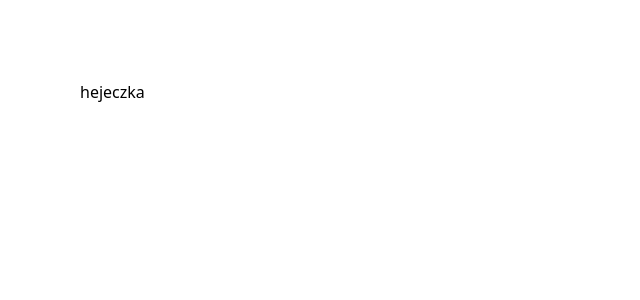
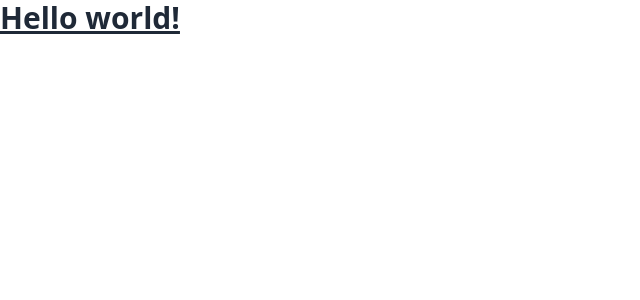
Before and after one commit to mizdebski77/Barbara-Szwala, a React (Create React App) app: page / in a window 1280 px wide. Shown: the top 300 px of the page, without its empty margins (0-640 px from the left). Built offline with nearby package versions, Linux system fonts and the light colour scheme.

Commit message:
Daisy ui installed

```diff
--- a/package.json
+++ b/package.json
@@ -41,6 +41,7 @@
     ]
   },
   "devDependencies": {
+    "daisyui": "^4.12.10",
     "tailwindcss": "^3.4.13"
   }
 }
--- a/src/core/App.tsx
+++ b/src/core/App.tsx
@@ -1,9 +1,9 @@
 
 function App() {
   return (
-    <div className="p-20">
-      hejeczka
-    </div>
+    <h1 className="text-3xl font-bold underline">
+      Hello world!
+    </h1>
   );
 }
 
--- a/src/index.tsx
+++ b/src/index.tsx
@@ -1,7 +1,7 @@
 import ReactDOM from 'react-dom/client';
 import './index.css';
 import App from './core/App';
-import reportWebVitals from './core/unused/reportWebVitals';
+import reportWebVitals from './core/Unused/reportWebVitals';
 
 const root = ReactDOM.createRoot(
   document.getElementById('root') as HTMLElement
--- a/tailwind.config.js
+++ b/tailwind.config.js
@@ -9,5 +9,7 @@
 
     },
   },
-  plugins: [],
+  plugins: [
+    require('daisyui'),
+  ],
 }
```
Also changed, not shown: 1 other file (tests, documents, lock files or other folders).
